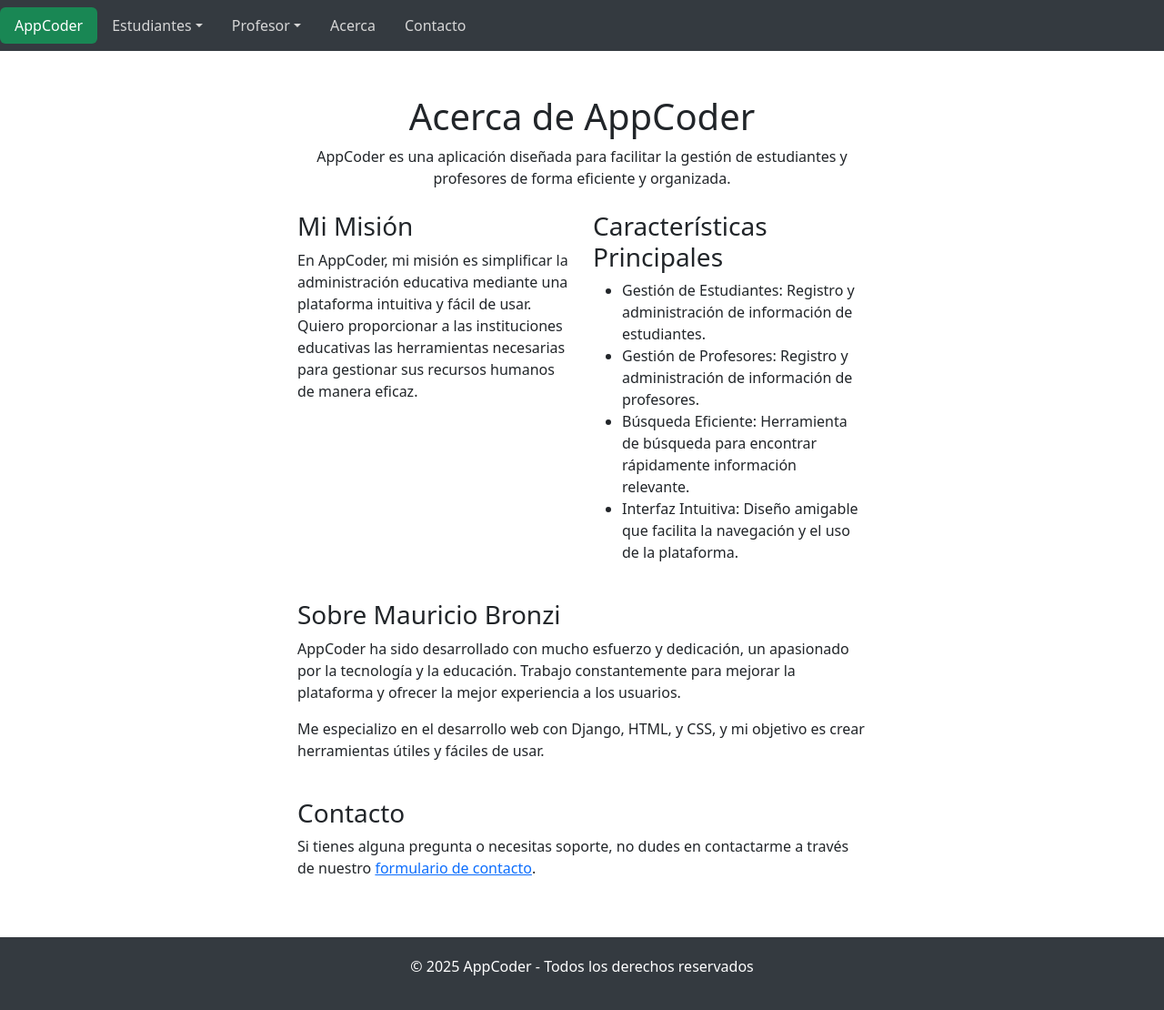
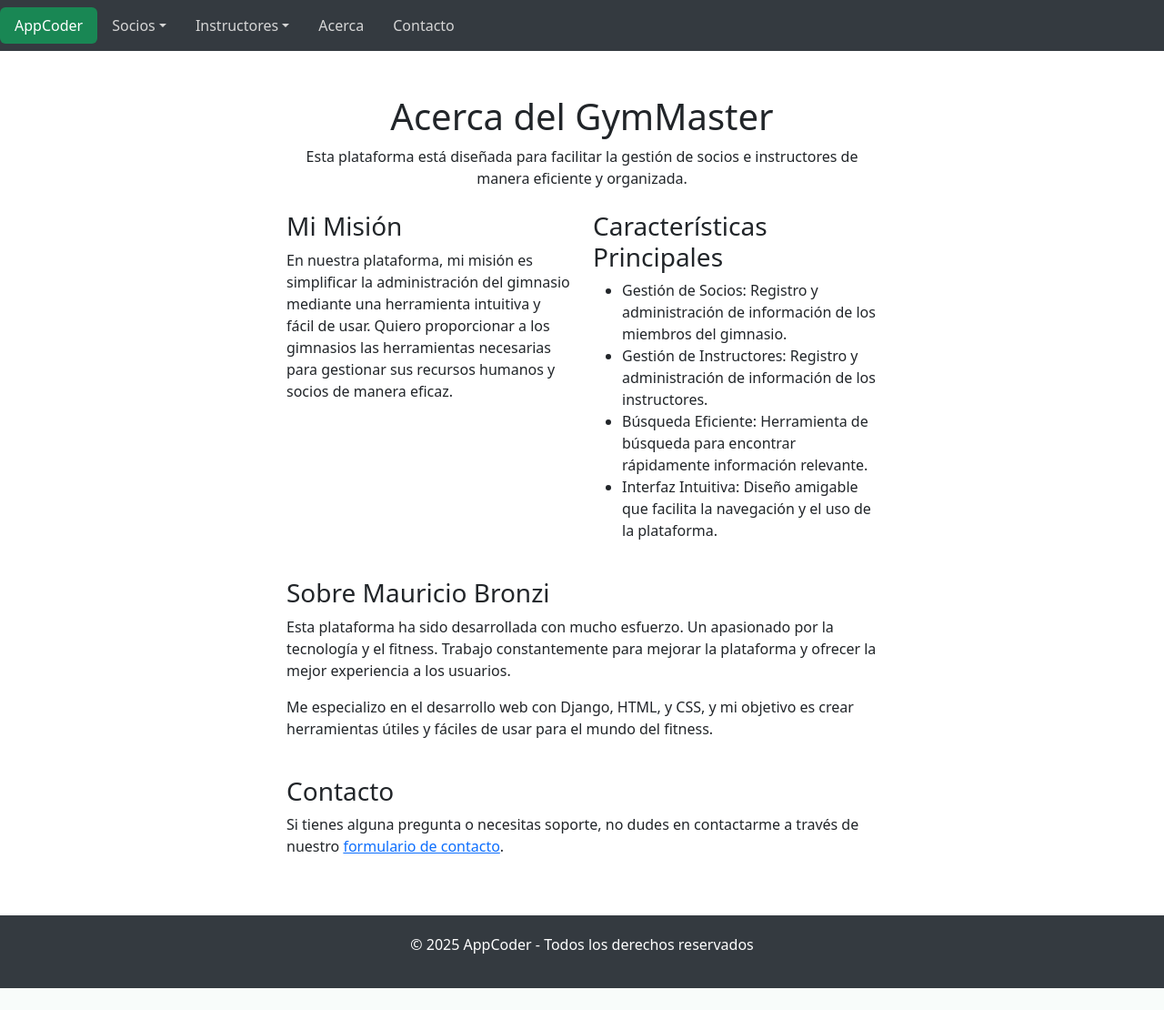
Before and after one commit to GBronzi/proyecto_1, a Django app: page /acerca/ in a window 1280 px wide. Shown: the whole page at 91% size. After the commit the page ends 1086 px from the top, so only its background shows below. Run offline with Django 5.2, Linux system fonts and the light colour scheme.

Commit message:
cambio_data_presentacion

```diff
--- a/AppCoder/admin.py
+++ b/AppCoder/admin.py
@@ -1,5 +1,5 @@
 from django.contrib import admin
-from .models import Estudiante, Profesor
+from .models import Socio, Instructor
 # Register your models here.
-admin.site.register(Estudiante)
-admin.site.register(Profesor)
+admin.site.register(Socio)
+admin.site.register(Instructor)
--- a/AppCoder/static/css/styles.css
+++ b/AppCoder/static/css/styles.css
@@ -119,8 +119,20 @@
   --bs-form-invalid-border-color: #dc3545;
 }
 
+.nav-bar-barra {
+    background-color: #343a40;
+}
+
+.dropdown-menu-custom {
+    background-color: #ced4da;
+}
+
+.nav-bar-letras {
+    color: #d6d6d6;
+}
+
 .hero-section {
-    background: url("../img/img.png") no-repeat center center;
+    background: linear-gradient(rgba(255, 255, 255, 0.252), rgba(255, 255, 255, 0.252)), url("../img/img.png") no-repeat center center;
     background-size: cover;
     color: white;
     height: 80vh;
@@ -215,3 +227,10 @@
         flex: 1 1 70%;  /* Aumenta el tamaño de los campos de entrada en pantallas pequeñas */
     }
 }
+.container, .container-fluid, .container-lg, .container-md, .container-sm, .container-xl, .container-xxl {
+    --bs-gutter-x: 1.5rem;
+    --bs-gutter-y: 0;
+    width: 100%;
+    padding-right: calc(var(--bs-gutter-x)* .0);
+    padding-left: calc(var(--bs-gutter-x)* .0);
+}
--- a/AppCoder/templates/AppCoder/acerca.html
+++ b/AppCoder/templates/AppCoder/acerca.html
@@ -8,19 +8,19 @@
 </title>
 {% block cuerpo %}
 <div class="container my-5">
-    <h1 class="text-center">Acerca de AppCoder</h1>
-    <p class="text-center">AppCoder es una aplicación diseñada para facilitar la gestión de estudiantes y profesores de forma eficiente y organizada.</p>
+    <h1 class="text-center">Acerca del GymMaster</h1>
+    <p class="text-center">Esta plataforma está diseñada para facilitar la gestión de socios e instructores de manera eficiente y organizada.</p>
 
     <div class="row mt-4">
         <div class="col-md-6">
             <h3>Mi Misión</h3>
-            <p>En AppCoder, mi misión es simplificar la administración educativa mediante una plataforma intuitiva y fácil de usar. Quiero proporcionar a las instituciones educativas las herramientas necesarias para gestionar sus recursos humanos de manera eficaz.</p>
+            <p>En nuestra plataforma, mi misión es simplificar la administración del gimnasio mediante una herramienta intuitiva y fácil de usar. Quiero proporcionar a los gimnasios las herramientas necesarias para gestionar sus recursos humanos y socios de manera eficaz.</p>
         </div>
         <div class="col-md-6">
             <h3>Características Principales</h3>
             <ul>
-                <li>Gestión de Estudiantes: Registro y administración de información de estudiantes.</li>
-                <li>Gestión de Profesores: Registro y administración de información de profesores.</li>
+                <li>Gestión de Socios: Registro y administración de información de los miembros del gimnasio.</li>
+                <li>Gestión de Instructores: Registro y administración de información de los instructores.</li>
                 <li>Búsqueda Eficiente: Herramienta de búsqueda para encontrar rápidamente información relevante.</li>
                 <li>Interfaz Intuitiva: Diseño amigable que facilita la navegación y el uso de la plataforma.</li>
             </ul>
@@ -30,8 +30,8 @@
     <div class="row mt-4">
         <div class="col-md-12">
             <h3>Sobre Mauricio Bronzi</h3>
-            <p>AppCoder ha sido desarrollado con mucho esfuerzo y dedicación, un apasionado por la tecnología y la educación. Trabajo constantemente para mejorar la plataforma y ofrecer la mejor experiencia a los usuarios.</p>
-            <p>Me especializo en el desarrollo web con Django, HTML, y CSS, y mi objetivo es crear herramientas útiles y fáciles de usar.</p>
+            <p>Esta plataforma ha sido desarrollada con mucho esfuerzo. Un apasionado por la tecnología y el fitness. Trabajo constantemente para mejorar la plataforma y ofrecer la mejor experiencia a los usuarios.</p>
+            <p>Me especializo en el desarrollo web con Django, HTML, y CSS, y mi objetivo es crear herramientas útiles y fáciles de usar para el mundo del fitness.</p>
         </div>
     </div>
 
--- a/AppCoder/templates/AppCoder/index.html
+++ b/AppCoder/templates/AppCoder/index.html
@@ -16,17 +16,17 @@
                     <a class="nav-link active bg-success" aria-current="page" href="{% url 'index'%}">AppCoder</a>
                 </li>
                 <li class="nav-item dropdown">
-                    <a class="nav-link dropdown-toggle" data-bs-toggle="dropdown" href="#" role="button" aria-expanded="false" style="color: #d6d6d6;">Estudiantes</a>
-                    <ul class="dropdown-menu" style="background-color: #ced4da;">
-                        <li><a class="dropdown-item" href="{% url 'cargar_estudiante' %}">Agregar Estudiante</a></li>
-                        <li><a class="dropdown-item" href="{% url 'lista_estudiantes' %}">Lista Estudiantes</a></li>
+                    <a class="nav-link dropdown-toggle" data-bs-toggle="dropdown" href="#" role="button" aria-expanded="false" style="color: #d6d6d6;">Socios</a>
+                    <ul class="dropdown-menu dropdown-menu-custom">
+                        <li><a class="dropdown-item" href="{% url 'cargar_socio' %}">Agregar Socio</a></li>
+                        <li><a class="dropdown-item" href="{% url 'lista_socios' %}">Lista Socios</a></li>
                     </ul>
                 </li>
                 <li class="nav-item dropdown">
-                    <a class="nav-link dropdown-toggle" data-bs-toggle="dropdown" href="#" role="button" aria-expanded="false" style="color: #d6d6d6;">Profesor</a>
-                    <ul class="dropdown-menu" style="background-color: #ced4da;">
-                        <li><a class="dropdown-item" href="{% url 'cargar_profesor' %}">Agregar Profesor</a></li>
-                        <li><a class="dropdown-item" href="{% url 'lista_profesores' %}">Lista Profesores</a></li>
+                    <a class="nav-link dropdown-toggle" data-bs-toggle="dropdown" href="#" role="button" aria-expanded="false" style="color: #d6d6d6;">Instructores</a>
+                    <ul class="dropdown-menu dropdown-menu-custom">
+                        <li><a class="dropdown-item" href="{% url 'cargar_instructor' %}">Agregar Instructor</a></li>
+                        <li><a class="dropdown-item" href="{% url 'lista_instructores' %}">Lista Instructores</a></li>
                     </ul>
                 </li>
                 <li class="nav-item">
@@ -42,8 +42,9 @@
     {% block cuerpo %}
     <div class="hero-section text-dark">
         <div>
-            <h1 class = "titulo-principal">Bienvenido a AppCoder</h1>
-            <h5 class = "subtitulo">Selecciona una opción del menú para gestionar estudiantes o profesores.</>
+            <h1 class="titulo-principal">Bienvenido a AppCoder</h1>
+            <h5 class="subtitulo">Selecciona una opción del menú para gestionar</h5>
+            <h5 class="subtitulo">Socios o Instructores.</h5>
         </div>
     </div>
 
@@ -51,27 +52,27 @@
         <div class="col-md-6">
             <div class="card">
                 <div class="card-body-1">
-                    <h5 class="card-title">Gestión de Estudiantes</h5>
-                    <p class="card-text">Agrega nuevos estudiantes o consulta la lista de estudiantes existentes.</p>
-                    <a href="{% url 'cargar_estudiante' %}" class="btn btn-custom">Cargar Estudiante</a>
-                    <a href="{% url 'lista_estudiantes' %}" class="btn btn-secondary">Ver Lista</a>
+                    <h5 class="card-title">Gestión de Socios</h5>
+                    <p class="card-text">Agrega nuevos socios o consulta la lista de socios existentes.</p>
+                    <a href="{% url 'cargar_socio' %}" class="btn btn-custom">Cargar Socio</a>
+                    <a href="{% url 'lista_socios' %}" class="btn btn-secondary">Ver Lista</a>
                 </div>
             </div>
         </div>
         <div class="col-md-6">
             <div class="card">
                 <div class="card-body-1">
-                    <h5 class="card-title">Gestión de Profesores</h5>
-                    <p class="card-text">Agrega nuevos profesores o consulta la lista de profesores existentes.</p>
-                    <a href="{% url 'cargar_profesor' %}" class="btn btn-custom">Cargar Profesor</a>
-                    <a href="{% url 'lista_profesores' %}" class="btn btn-secondary">Ver Lista</a>
+                    <h5 class="card-title">Gestión de Instructores</h5>
+                    <p class="card-text">Agrega nuevos instructores o consulta la lista de instructores existentes.</p>
+                    <a href="{% url 'cargar_instructor' %}" class="btn btn-custom">Cargar Instructor</a>
+                    <a href="{% url 'lista_instructores' %}" class="btn btn-secondary">Ver Lista</a>
                 </div>
             </div>
         </div>
     </div>
 
     <div class="container mt-5">
-        <p class="text-center">Utiliza el buscador para encontrar estudiantes o profesores.</p>
+        <p class="text-center">Utiliza el buscador para encontrar socios o instructores.</p>
 
     <div id="search-section">
         <form method="get" action="{% url 'buscar' %}#search-section" class="my-4">
--- a/AppCoder/urls.py
+++ b/AppCoder/urls.py
@@ -1,12 +1,12 @@
 from django.urls import path
-from .views import index, buscar, acerca, contacto, cargar_estudiante, lista_estudiantes, cargar_profesor, lista_profesores
+from .views import index, buscar, acerca, contacto, cargar_socio, lista_socios, cargar_instructor, lista_instructores
 
 urlpatterns = [
     path('', index, name='index'),
-    path('cargar_estudiante/', cargar_estudiante, name='cargar_estudiante'),
-    path('estudiantes/', lista_estudiantes, name='lista_estudiantes'),
-    path('cargar_profesor/', cargar_profesor, name='cargar_profesor'),
-    path('profesores/', lista_profesores, name='lista_profesores'),
+    path('cargar_socio/', cargar_socio, name='cargar_socio'),
+    path('socios/', lista_socios, name='lista_socios'),
+    path('cargar_instructor/', cargar_instructor, name='cargar_instructor'),
+    path('instructores/', lista_instructores, name='lista_instructores'),
     path('acerca/', acerca, name='acerca'),
     path('contacto/', contacto, name='contacto'),
     path('buscar/', buscar, name='buscar'),
--- a/AppCoder/views.py
+++ b/AppCoder/views.py
@@ -1,8 +1,9 @@
 from django.shortcuts import render, redirect
-from .forms import EstudianteForm, ProfesorForm
-from .models import Estudiante, Profesor
+from .forms import SocioForm, InstructorForm
+from .models import Socio, Instructor
 from django.db.models import Q
-# =============================PAGINAS VISTA=====================
+
+# =============================Paginas=====================
 def index(request):
     return render(request, 'AppCoder/index.html')
 
@@ -12,73 +13,67 @@ def acerca(request):
 def contacto(request):
     return render(request, 'AppCoder/contacto.html')
 
-# =============================ESTUDIANTE=CARGA ESTUDIANTE================================================
-def cargar_estudiante(request):
+# =============================Cargar Socios================================================
+def cargar_socio(request):
     if request.method == 'POST':
-        form = EstudianteForm(request.POST)
+        form = SocioForm(request.POST)
         if form.is_valid():
             form.save()
-            return redirect('lista_estudiantes')
-            # return redirect('index')
+            return redirect('lista_socios')
     else:
-        form = EstudianteForm()
-    return render(request, 'AppCoder/form_estudiante.html', {'form': form})
+        form = SocioForm()
+    return render(request, 'AppCoder/form_socio.html', {'form': form})
 
+# ==========================Lista Socios======================================================
+def lista_socios(request):
+    socios = Socio.objects.all()
+    return render(request, 'AppCoder/lista_socios.html', {'socios': socios})
 
-# ==========================LISTA===ESTUDIANTE=================================================
-
-def lista_estudiantes(request):
-    estudiantes = Estudiante.objects.all()
-    return render(request, 'AppCoder/lista_estudiantes.html', {'estudiantes': estudiantes})
-
-
-# =============================PROFESOR=================================================
-def cargar_profesor(request):
+# =============================Carga Instructores=============================================
+def cargar_instructor(request):
     if request.method == 'POST':
-        form = ProfesorForm(request.POST)
+        form = InstructorForm(request.POST)
         if form.is_valid():
             form.save()
-            return redirect('lista_profesores')
+            return redirect('lista_instructores')
     else:
-        form = ProfesorForm()
-    return render(request, 'AppCoder/form_profesor.html', {'form': form})
+        form = InstructorForm()
+    return render(request, 'AppCoder/form_instructor.html', {'form': form})
 
-def lista_profesores(request):
-    profesores = Profesor.objects.all()
-    return render(request, 'AppCoder/lista_profesores.html', {'profesores': profesores})
+# =============================Lista Instructores=============================================
+def lista_instructores(request):
+    instructores = Instructor.objects.all()
+    return render(request, 'AppCoder/lista_instructores.html', {'instructores': instructores})
 
-
-
-# =============================BUSQUEDA=================================================
+# =============================BUSQUEDA=======================================================
 def buscar(request):
     query = request.GET.get('q', '')
     resultados = []
 
     if query:
-        estudiantes = Estudiante.objects.filter(
+        socios = Socio.objects.filter(
             Q(nombre__icontains=query) | Q(apellido__icontains=query) | Q(email__icontains=query)
         )
-        profesores = Profesor.objects.filter(
-            Q(nombre__icontains=query) | Q(apellido__icontains=query) | Q(email__icontains=query) | Q(profesion__icontains=query) | Q(curso__icontains=query)
+        instructores = Instructor.objects.filter(
+            Q(nombre__icontains=query) | Q(apellido__icontains=query) | Q(email__icontains=query) | Q(especialidad__icontains=query)
         )
 
-        for estudiante in estudiantes:
+        for socio in socios:
             resultados.append({
-                'tipo': 'Estudiante',
-                'nombre': estudiante.nombre,
-                'apellido': estudiante.apellido,
-                'email': estudiante.email,
+                'tipo': 'Socio',
+                'nombre': socio.nombre,
+                'apellido': socio.apellido,
+                'email': socio.email,
                 'extra': '-',
             })
 
-        for profesor in profesores:
+        for instructor in instructores:
             resultados.append({
-                'tipo': 'Profesor',
-                'nombre': profesor.nombre,
-                'apellido': profesor.apellido,
-                'email': profesor.email,
-                'profesion': f'{profesor.profesion}',
-                'curso': f'{profesor.curso}',
+                'tipo': 'Instructor',
+                'nombre': instructor.nombre,
+                'apellido': instructor.apellido,
+                'email': instructor.email,
+                'especialidad': f'{instructor.especialidad}',
             })
 
     return render(request, 'AppCoder/index.html', {'resultados': resultados})
```
Also changed, not shown: AppCoder/forms.py (+7 -7 lines), AppCoder/models.py (+32 -7 lines), AppCoder/templates/AppCoder/form_instructor.html (renamed from AppCoder/templates/AppCoder/form_profesor.html, +8 -13 lines), AppCoder/templates/AppCoder/form_socio.html (renamed from AppCoder/templates/AppCoder/form_estudiante.html, +23 -5 lines), AppCoder/templates/AppCoder/lista_estudiantes.html (deleted, +0 -38 lines), AppCoder/templates/AppCoder/lista_instructores.html (renamed from AppCoder/templates/AppCoder/lista_profesores.html, +10 -12 lines), AppCoder/templates/AppCoder/lista_socios.html (added, +44 -0 lines), AppCoder/migrations/0003_instructor_socio_delete_estudiante_delete_profesor.py (added), AppCoder/static/img/img.png, AppCoder/static/img/pag_2.png (added), AppCoder/static/img/pag_3.png (added), db.sqlite3, 2 other files.
